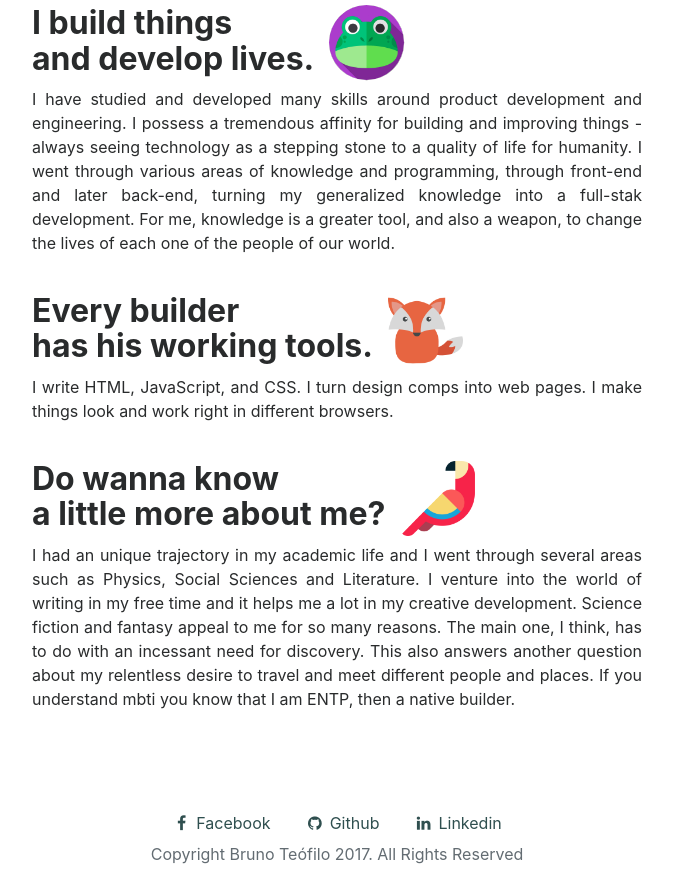
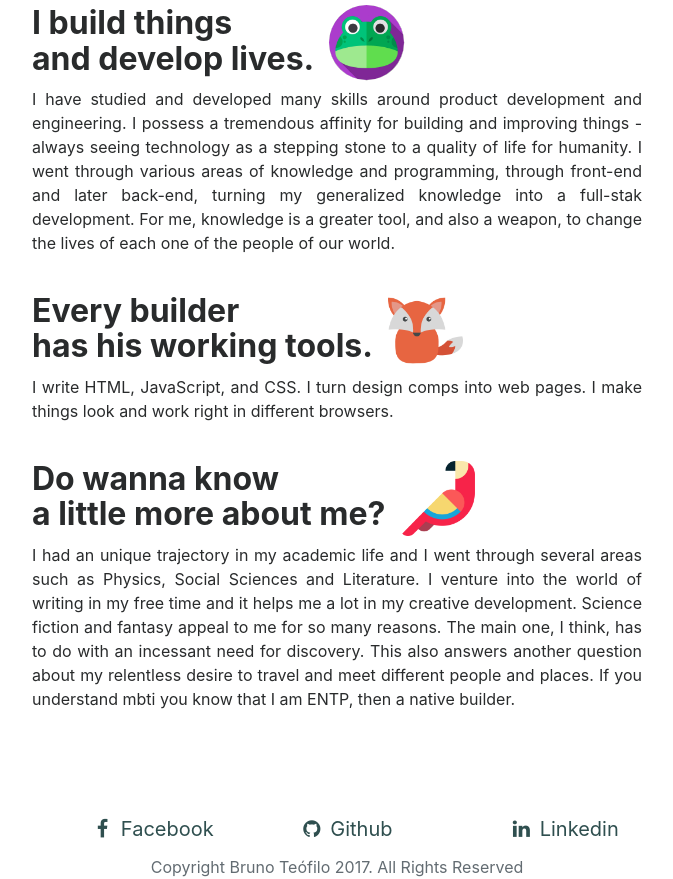
Before and after one commit to Heirian/newproject, a plain HTML site: page index.html in a window 1280 px wide. Shown: the part 491-1370 px from the top of the page, without its empty margins (303-976 px from the left). Drawn offline with nearby package versions, Linux system fonts and the light colour scheme; a web font is replaced by a local one.

Commit message:
fix buttons

```diff
--- a/index.html
+++ b/index.html
@@ -131,10 +131,10 @@
 			</b></h6>
 		<footer>
 			<div class="row ajust-buttons-footer">
-				<div class="col-sm-1 col-md-4"></div>
-				<a href="https://www.facebook.com/heirian" class="btn btn-default"><i class="fa fa-facebook fa-fw"></i> <span>Facebook</span></a>
-				<a href="https://github.com/Heirian" class="btn btn-default"><i class="fa fa-github fa-fw"></i> <span>Github</span></a>
-				<a href="https://www.linkedin.com/in/bruno-te%C3%B3filo-domingos-silva-ab2271142/" class="btn btn-default"><i class="fa fa-linkedin fa-fw"></i> <span>Linkedin</span></a>
+				<div class="col-xs-1 col-lg-3"></div>
+				<div class="col-xs-2 col-lg-2"><a href="https://www.facebook.com/heirian" class="btn btn-default btn-lg"><i class="fa fa-facebook fa-fw"></i> <span>Facebook</span></a></div>
+				<div class="col-xs-2 col-lg-2"><a href="https://github.com/Heirian" class="btn btn-default btn-lg"><i class="fa fa-github fa-fw"></i> <span>Github</span></a></div>
+				<div class="col-xs-2 col-lg-2"><a href="https://www.linkedin.com/in/bruno-te%C3%B3filo-domingos-silva-ab2271142/" class="btn btn-default btn-lg"><i class="fa fa-linkedin fa-fw"></i> <span>Linkedin</span></a></div>
 			</div>
 			<p class="text-center text-muted">Copyright Bruno Teófilo 2017. All Rights Reserved
 			</p>
```
